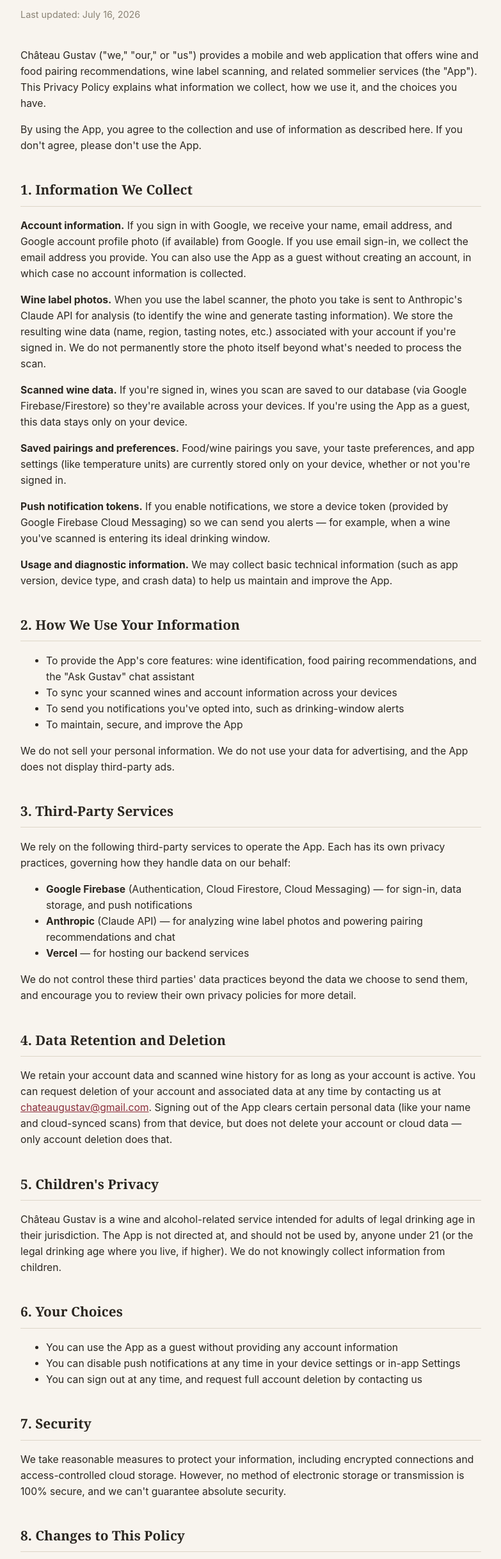
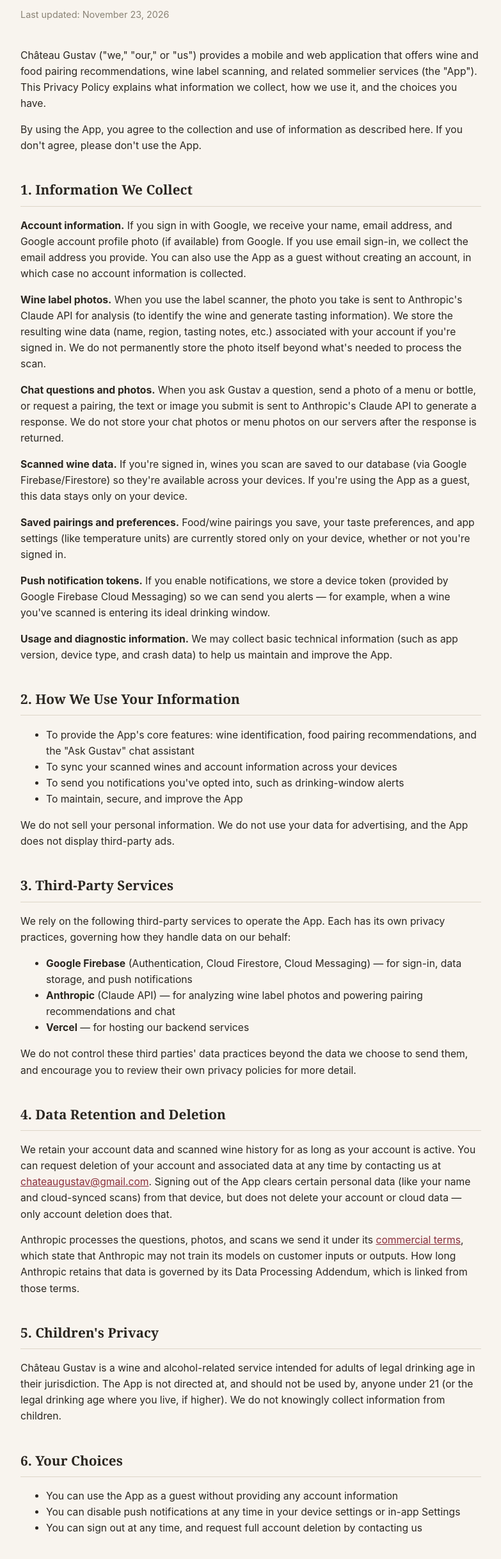
Before and after one commit to ChateauGustav/chateau-gustav-app., a website: page chateau-gustav/public/privacy-policy.html in a window 1280 px wide. Shown: the part 124-2560 px from the top of the page at 64% size, without its empty margins (248-1031 px from the left). Drawn offline with Linux system fonts and the light colour scheme.

Commit message:
Update privacy policy for chat questions and Anthropic terms
Describe chat questions and menu photos sent to Anthropic, add
Anthropic's commercial terms and training commitment, update the date,
and remove the draft note.

Co-Authored-By: Claude Haiku 5.5 <noreply@anthropic.com>
Claude-Session: https://claude.ai/code/session_0131RDir3qUdZNomdwiFnLjn

```diff
--- a/chateau-gustav/public/privacy-policy.html
+++ b/chateau-gustav/public/privacy-policy.html
@@ -43,7 +43,7 @@
 <body>
 
 <h1>Privacy Policy</h1>
-<p class="updated">Last updated: July 16, 2026</p>
+<p class="updated">Last updated: November 23, 2026</p>
 
 <p>Château Gustav ("we," "our," or "us") provides a mobile and web application that offers wine and food pairing recommendations, wine label scanning, and related sommelier services (the "App"). This Privacy Policy explains what information we collect, how we use it, and the choices you have.</p>
 
@@ -54,6 +54,8 @@
 <p><strong>Account information.</strong> If you sign in with Google, we receive your name, email address, and Google account profile photo (if available) from Google. If you use email sign-in, we collect the email address you provide. You can also use the App as a guest without creating an account, in which case no account information is collected.</p>
 
 <p><strong>Wine label photos.</strong> When you use the label scanner, the photo you take is sent to Anthropic's Claude API for analysis (to identify the wine and generate tasting information). We store the resulting wine data (name, region, tasting notes, etc.) associated with your account if you're signed in. We do not permanently store the photo itself beyond what's needed to process the scan.</p>
+
+<p><strong>Chat questions and photos.</strong> When you ask Gustav a question, send a photo of a menu or bottle, or request a pairing, the text or image you submit is sent to Anthropic's Claude API to generate a response. We do not store your chat photos or menu photos on our servers after the response is returned.</p>
 
 <p><strong>Scanned wine data.</strong> If you're signed in, wines you scan are saved to our database (via Google Firebase/Firestore) so they're available across your devices. If you're using the App as a guest, this data stays only on your device.</p>
 
@@ -84,6 +86,7 @@
 
 <h2>4. Data Retention and Deletion</h2>
 <p>We retain your account data and scanned wine history for as long as your account is active. You can request deletion of your account and associated data at any time by contacting us at <a href="mailto:chateaugustav@gmail.com">chateaugustav@gmail.com</a>. Signing out of the App clears certain personal data (like your name and cloud-synced scans) from that device, but does not delete your account or cloud data — only account deletion does that.</p>
+<p>Anthropic processes the questions, photos, and scans we send it under its <a href="https://www.anthropic.com/legal/commercial-terms" target="_blank" rel="noopener">commercial terms</a>, which state that Anthropic may not train its models on customer inputs or outputs. How long Anthropic retains that data is governed by its Data Processing Addendum, which is linked from those terms.</p>
 
 <h2>5. Children's Privacy</h2>
 <p>Château Gustav is a wine and alcohol-related service intended for adults of legal drinking age in their jurisdiction. The App is not directed at, and should not be used by, anyone under 21 (or the legal drinking age where you live, if higher). We do not knowingly collect information from children.</p>
@@ -104,9 +107,5 @@
 <h2>9. Contact Us</h2>
 <p>If you have questions about this Privacy Policy or your data, contact us at <a href="mailto:chateaugustav@gmail.com">chateaugustav@gmail.com</a>.</p>
 
-<p style="margin-top:48px;font-size:0.85rem;color:#8a8375;">
-  <span class="placeholder">Note: This policy describes the App's current data practices. Before publishing, please review it for accuracy, and consider having it reviewed by a lawyer — especially the sections on data retention, deletion, and any state-specific privacy law requirements (e.g. Texas, California) that may apply to your business.</span>
-</p>
-
 </body>
 </html>
```
